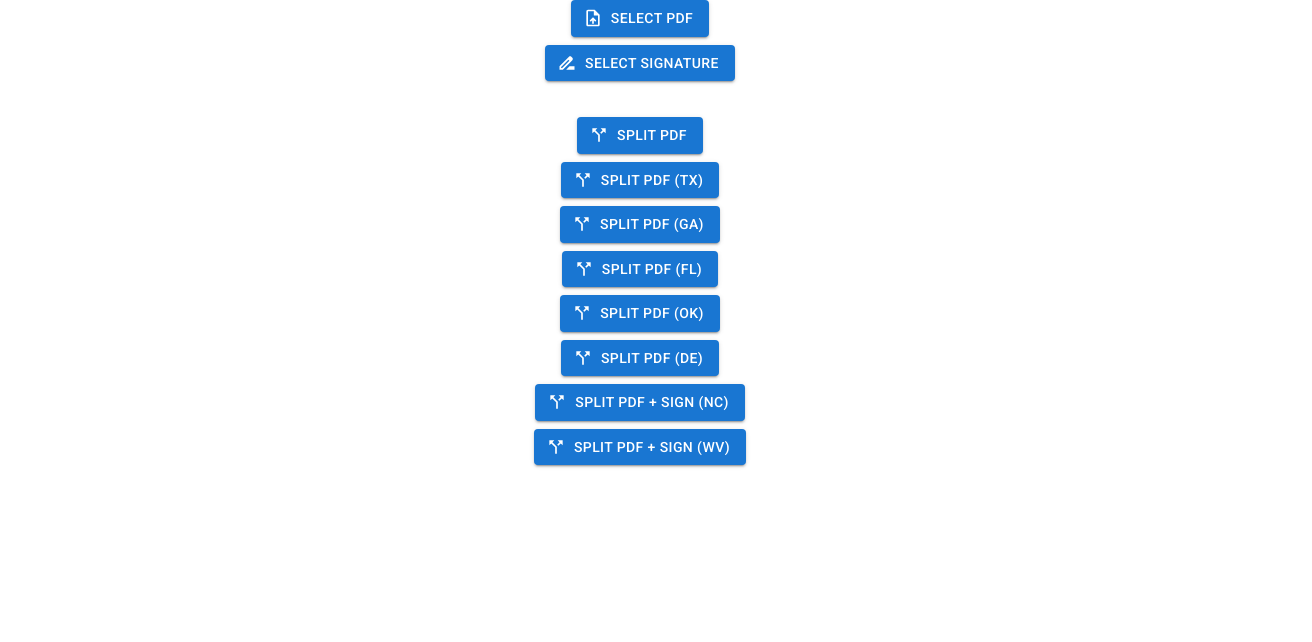
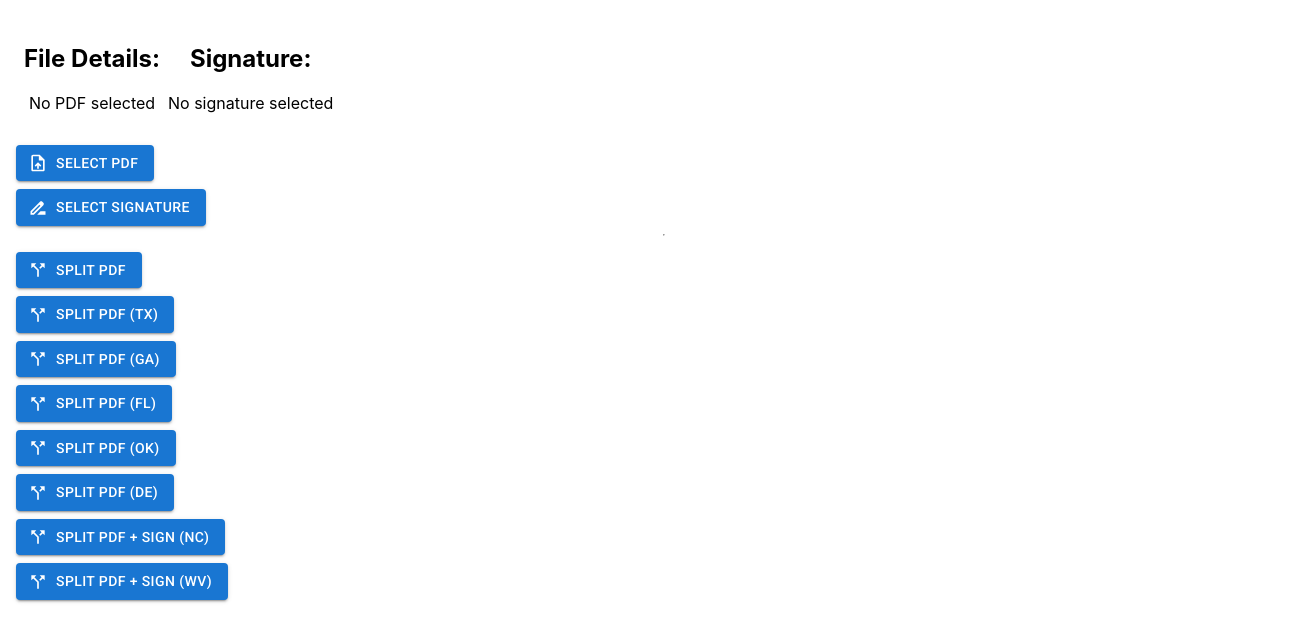
Before and after one commit to shayd3/co-ce-utility, a React (Create React App) app: page / in a window 1280 px wide. Shown: the top 642 px of the page, 1312 px wide, since content can reach past the window. Built offline with nearby package versions, Linux system fonts and the light colour scheme.

Commit message:
Add static 'File Details' and 'Signature' sections

```diff
--- a/src/components/CertificateUtilityComponent.tsx
+++ b/src/components/CertificateUtilityComponent.tsx
@@ -1,6 +1,6 @@
 import React, { Component } from 'react';
 import { styled } from '@mui/material/styles';
-import { Grid, Button } from '@mui/material';
+import { Grid, Button, Stack } from '@mui/material';
 import { UploadFile, CallSplit, DriveFileRenameOutline } from '@mui/icons-material';
 import JSZip from 'jszip';
 import { saveAs } from 'file-saver'
@@ -24,7 +24,7 @@ const Input = styled('input')({
     display: 'none'
 });
 
-const states : Record<string, StatePDF> = {
+const states: Record<string, StatePDF> = {
     'TX': new StatePDF("Texas", "TX", 38, 0, 0, 0, 0),
     'GA': new StatePDF("Georgia", "GA", 98, 0, 0, 0, 0),
     'NC': new StatePDF("North Carolina", "NC", 20, 325, 405, 296, 30),
@@ -78,7 +78,7 @@ class CertificateUtility extends Component<CertificateUtilityProps, CertificateU
         let signatureFile = event.target.files[0] as File;
         reader.readAsArrayBuffer(signatureFile);
         reader.onloadend = async (e) => {
-            if(e.target?.readyState === FileReader.DONE) {
+            if (e.target?.readyState === FileReader.DONE) {
                 let arrayBuffer = e.target.result as ArrayBuffer;
                 let typedArray = new Uint8Array(arrayBuffer);
                 this.setState({
@@ -90,7 +90,7 @@ class CertificateUtility extends Component<CertificateUtilityProps, CertificateU
 
     async onSplitPdfClick(state: string) {
         let pdf = this.state.document;
-        if(!pdf) {
+        if (!pdf) {
             console.error("PDF was not loaded successfully or it's empty. Make sure a PDF was selected...");
             return;
         }
@@ -105,20 +105,20 @@ class CertificateUtility extends Component<CertificateUtilityProps, CertificateU
         const pageCount = pdf.getPageCount();
 
         // Get page count for page split
-        if(!pageCount && pageCount === 0) {
+        if (!pageCount && pageCount === 0) {
             console.error("there was an issue reading the page count of PDF or PDF is empty...");
             return;
         }
 
         // Start name extraction if true
-        let lastNames:string[] = []
+        let lastNames: string[] = []
         if (extractNames) {
             let pdfTextContent = await this.getTextContentFromAllPages()
-            if(!pdfTextContent) {
+            if (!pdfTextContent) {
                 console.error("there was an issue getting text content from selected pdf...");
                 return;
             }
-            pdfTextContent.forEach( (page, i)=> {
+            pdfTextContent.forEach((page, i) => {
                 let fullName = page[states[state].getProducerNameIndex()].str
                 let lastName = this.getLastWordInStr(fullName)
                 if (lastName == undefined) {
@@ -129,8 +129,8 @@ class CertificateUtility extends Component<CertificateUtilityProps, CertificateU
             })
         }
 
-        if(addSignature) {
-            if(this.state.signaturePicture.length != 0) {
+        if (addSignature) {
+            if (this.state.signaturePicture.length != 0) {
                 let signature = await pdf.embedPng(this.state.signaturePicture)
                 let scaledSignature = signature.scaleToFit(states[state].getSignatureWidthBoundary(), states[state].getSignatureHeightBoundary())
 
@@ -147,12 +147,12 @@ class CertificateUtility extends Component<CertificateUtilityProps, CertificateU
 
         let zipFile: JSZip = new JSZip();
 
-        for(let i = 0; i < pageCount; i++) {
+        for (let i = 0; i < pageCount; i++) {
             const subDoc = await PDFDocument.create();
             const [copiedPage] = await subDoc.copyPages(pdf, [i]);
             subDoc.addPage(copiedPage);
             const pdfBytes = await subDoc.save();
-            if(state === "") {
+            if (state === "") {
                 zipFile.file(`${i + 1}.pdf`, pdfBytes);
             } else {
                 zipFile.file(`${lastNames[i]} - ${state}.pdf`, pdfBytes)
@@ -160,8 +160,8 @@ class CertificateUtility extends Component<CertificateUtilityProps, CertificateU
 
         }
 
-        zipFile.generateAsync({type: "blob"})
-            .then(function(content) {
+        zipFile.generateAsync({ type: "blob" })
+            .then(function (content) {
                 saveAs(content, zipFileName);
             })
     }
@@ -177,9 +177,9 @@ class CertificateUtility extends Component<CertificateUtilityProps, CertificateU
         }
         const doc = await PDFJS.getDocument(pdfRaw).promise;
         const pdfPageCount = pdf.getPageCount()
-        let pdfPagesItems:TextItem[][] = []
+        let pdfPagesItems: TextItem[][] = []
 
-        for(let i = 1; i <= pdfPageCount; i++) {
+        for (let i = 1; i <= pdfPageCount; i++) {
             let page = await doc.getPage(i)
             let content = await page.getTextContent()
             let items = content.items
@@ -203,44 +203,75 @@ class CertificateUtility extends Component<CertificateUtilityProps, CertificateU
             return (
                 <div>
                     <h2>File Details:</h2>
-                    <p>Selected File: {this.state.fileName}</p>
-                    <p>Total Pages: { this.state.document.getPageCount() }</p>
+                    <p><b>Selected File:</b> {this.state.fileName}</p>
+                    <p><b>Total Pages:</b> {this.state.document.getPageCount()}</p>
                     <p>
-                        Last Modified:{" "}
-                        { this.state.document.getModificationDate()?.toDateString() }
+                        <b>Last Modified:</b> {" "}
+                        {this.state.document.getModificationDate()?.toDateString()}
                     </p>
 
+                </div>
+            );
+        } else {
+            return (
+                <div>
+                    <h2>File Details:</h2>
+                    <p>No PDF selected</p>
                 </div>
             );
         }
     };
 
     signatureData() {
-        if(this.state.signaturePicture.length != 0) {
+        if (this.state.signaturePicture.length != 0) {
             let signatureUrl = ""
             if (this.state.signaturePicture) {
-                const blob = new Blob( [ this.state.signaturePicture ] );
-                signatureUrl = URL.createObjectURL( blob );
-            }
+                const blob = new Blob([this.state.signaturePicture]);
+                signatureUrl = URL.createObjectURL(blob);
+
                 return (
                     <div>
-                    <p>Selected Signature: <img src={signatureUrl}></img></p>
+                        <h2>Signature:</h2>
+                        <img src={signatureUrl}></img>
                     </div>
                 )
             }
-
+        } else {
+            return (
+                <div>
+                    <h2>Signature:</h2>
+                    <p>No signature selected</p>
+                </div>
+            )
+        }
     }
 
     render() {
         return (
+            <div>
                 <Grid
                     id='CertificateUtility'
                     container
                     direction='column'
-                alignItems='center'
-                justifyContent='center'
+                    alignItems="flex-start"
+                    justifyContent='flex-start'
                     spacing={1}
+                    sx={{ m: 1 }}
                 >
+                    <Grid
+                        id='CertificateUtilityDetails'
+                        container
+                        spacing={1}
+                        sx={{ m: 1 }}
+                    >
+                        <Grid item>
+                            {this.fileData()}
+                        </Grid>
+                        <Grid item>
+                            {this.signatureData()}
+                        </Grid>
+
+                    </Grid>
                     <Grid item xs>
                         <label htmlFor="pdf-upload-button">
                             <Input accept=".pdf" id="pdf-upload-button" type="file" onChange={this.onPDFFileChange} />
@@ -257,11 +288,7 @@ class CertificateUtility extends Component<CertificateUtilityProps, CertificateU
                             </Button>
                         </label>
                     </Grid>
-                <br/>
-                <Grid item>
-                    {this.signatureData()}
-                    {this.fileData()}
-                </Grid>
+                    <hr/>
                     <Grid item>
                         <Button variant="contained" startIcon={<CallSplit />} onClick={() => this.onSplitPdfClick("")}>
                             Split PDF
@@ -280,19 +307,16 @@ class CertificateUtility extends Component<CertificateUtilityProps, CertificateU
                     <Grid item>
                         <Button variant="contained" startIcon={<CallSplit />} onClick={() => this.onSplitPdfClick("FL")}>
                             Split PDF (FL)
-                        {/* split rename */}
                         </Button>
                     </Grid>
                     <Grid item>
                         <Button variant="contained" startIcon={<CallSplit />} onClick={() => this.onSplitPdfClick("OK")}>
                             Split PDF (OK)
-                        {/* split rename */}
                         </Button>
                     </Grid>
                     <Grid item>
                         <Button variant="contained" startIcon={<CallSplit />} onClick={() => this.onSplitPdfClick("DE")}>
                             Split PDF (DE)
-                        {/* split rename */}
                         </Button>
                     </Grid>
                     <Grid item>
@@ -305,7 +329,9 @@ class CertificateUtility extends Component<CertificateUtilityProps, CertificateU
                             Split PDF + Sign (WV)
                         </Button>
                     </Grid>
+
                 </Grid>
+            </div>
 
         )
     }
```
Lines whose indentation alone changed are shown as unchanged.
